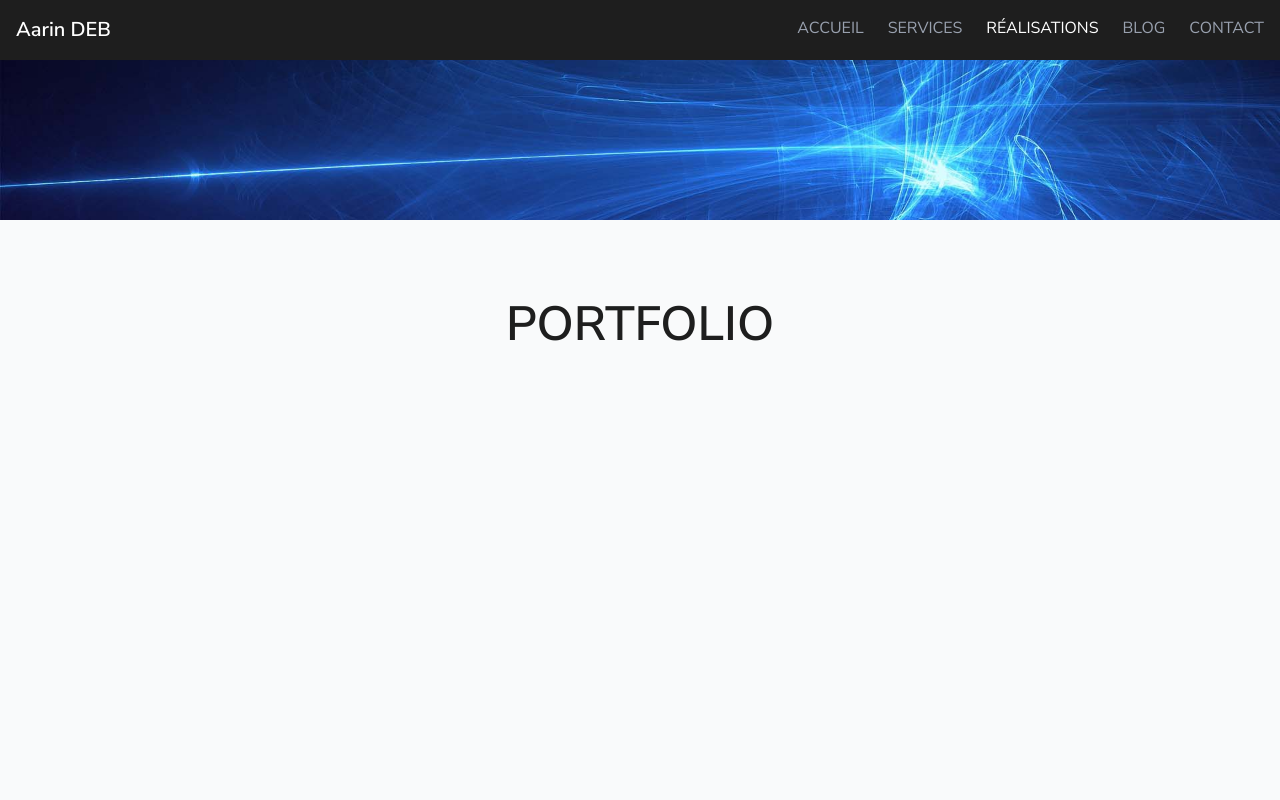
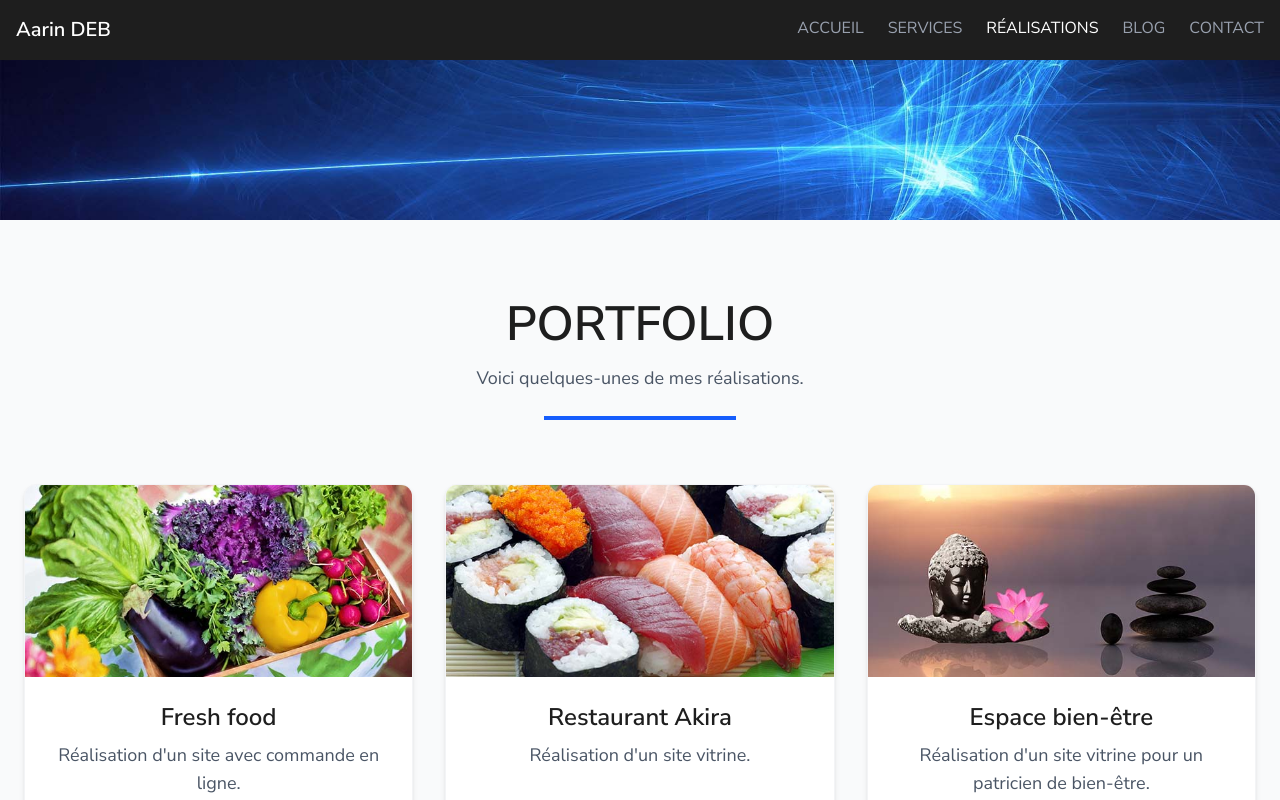
Before and after one commit to userXXIIXII/cv_react, a React (Vite) app: page /realisations in a window 1280 px wide. Shown: the top 800 px of the page. Built offline with nearby package versions, Linux system fonts and the light colour scheme.

Commit message:
Ajout des cartes dynamiques + correction de la balise <img> dan,s ProjectCard.jsx

```diff
--- a/src/components/ProjectCard.jsx
+++ b/src/components/ProjectCard.jsx
@@ -6,8 +6,11 @@ const ProjectCard = ({ project }) => {
         <div className="bg-white rounded-xl shadow-md border border-gray-100 overflow-hidden flex flex-col h-full hover:shadow-xl transition-shadow duration-300">
 
             {/* Image du projet */}
-            <img src="{image}" alt="`Image du projet ${title}`"
-            className="w-full h-48 object-cover"/>
+            <img
+                src={image}
+                alt={`Image du projet ${title}`}
+                className="w-full h-48 object-cover"
+            />
 
             {/* Contenu principal de la carte */}
             <div className="p-6 flex-grow flex flex-col items-center">
--- a/src/pages/Realisations.jsx
+++ b/src/pages/Realisations.jsx
@@ -21,6 +21,20 @@ function Realisations() {
                     <h2 className="text-4xl md:text-5xl font-semibold text-[#1e1e1e] mb-4">
                         PORTFOLIO
                     </h2>
+                    <p className="text-gray-600 text-lg">
+                        Voici quelques-unes de mes réalisations.
+                    </p>
+                    <div className="h-1 w-48 bg-blue-600 mx-auto mt-6"></div>
+                </div>
+
+                {/* Grille de cartes dynamiques des projets */}
+                <div className="grid grid-cols-1 md:grid-cols-2 lg:grid-cols-3 gap-8">
+                    {projects.map((project) => (
+                        <ProjectCard
+                            key={project.id}
+                            project={project}
+                        />
+                    ))}
                 </div>
             </section>
         </main>
```
